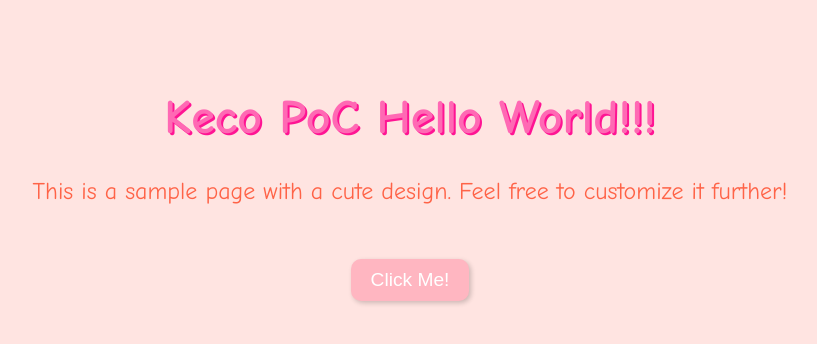
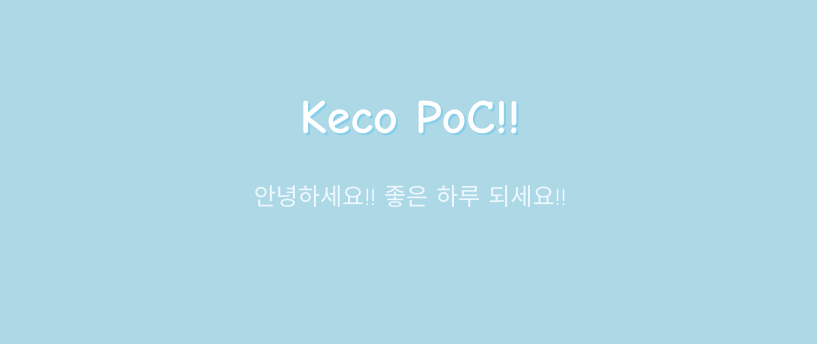
Before and after one commit to justone0127/httpd-hello, a plain HTML site: page index.html in a window 1280 px wide. Shown: the whole page, without its empty margins (230-1047 px from the left). Drawn offline with Linux system fonts and the light colour scheme.

Commit message:
Update index.html

```diff
--- a/index.html
+++ b/index.html
@@ -3,10 +3,10 @@
 <head>
     <meta charset="UTF-8">
     <meta name="viewport" content="width=device-width, initial-scale=1.0">
-    <title>Keco PoC</title>
+    <title>Keco PoC Test Page</title>
     <style>
         body {
-            background-color: #ffe4e1; /* Light pink background for a cute look */
+            background-color: #add8e6; /* Light blue background */
             font-family: 'Comic Sans MS', cursive, sans-serif;
             text-align: center;
             padding: 50px;
@@ -14,39 +14,19 @@
 
         h1 {
             font-size: 3em;
-            color: #ff69b4; /* Hot pink color for the title */
-            text-shadow: 2px 2px #ff1493; /* Cute shadow effect */
+            color: #ffffff; /* White color for the title */
+            text-shadow: 2px 2px #87ceeb; /* Light blue shadow effect */
         }
 
         p {
             font-size: 1.5em;
-            color: #ff6347; /* Tomato color for the text */
+            color: #f0f8ff; /* Alice blue color for the text */
             margin-top: 20px;
-        }
-
-        .button {
-            display: inline-block;
-            margin-top: 30px;
-            padding: 10px 20px;
-            font-size: 1.2em;
-            background-color: #ffb6c1; /* Light pink button color */
-            color: white;
-            border: none;
-            border-radius: 10px;
-            cursor: pointer;
-            box-shadow: 2px 2px 5px rgba(0, 0, 0, 0.2);
-            transition: transform 0.2s;
-        }
-
-        .button:hover {
-            background-color: #ff69b4; /* Hot pink on hover */
-            transform: scale(1.1);
         }
     </style>
 </head>
 <body>
-    <h1>Keco PoC Hello World!!!</h1>
-    <p>This is a sample page with a cute design. Feel free to customize it further!</p>
-    <button class="button">Click Me!</button>
+    <h1>Keco PoC!!</h1>
+    <p>안녕하세요!! 좋은 하루 되세요!!</p>
 </body>
 </html>
```
